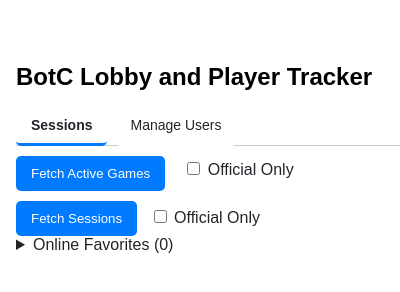
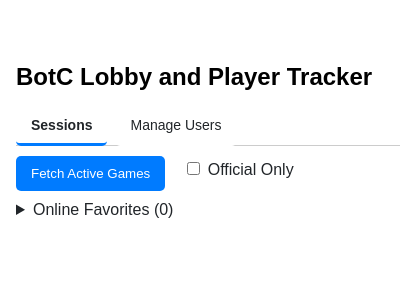
Before and after one commit to altjerry0/BoTC-Track, a browser extension: page botc-extension/src/popup/popup.html in a window 400 px wide. Shown: the top 292 px of the page. Drawn offline with Linux system fonts and the light colour scheme.

Commit message:
Remove Unneeded Attributes
Remove Unneeded Attributes

```diff
--- a/botc-extension/src/popup/popup.html
+++ b/botc-extension/src/popup/popup.html
@@ -58,11 +58,6 @@
                     </div>
                 </div>
                 <div id="sessionResults" class="results-container">
-                    <div class="controls">
-                        <button id="fetchSessions">Fetch Sessions</button>
-                        <label><input type="checkbox" id="officialOnly"> Official Only</label>
-                        <span id="fetchStats"></span>
-                    </div>
                     <details id="onlineFavoritesSection" class="online-favorites-section">
                         <summary>Online Favorites (<span id="onlineFavoritesCount">0</span>)</summary>
                         <div id="onlineFavoritesList" class="online-favorites-list">
```
Also changed, not shown: botc-extension/manifest.json.
